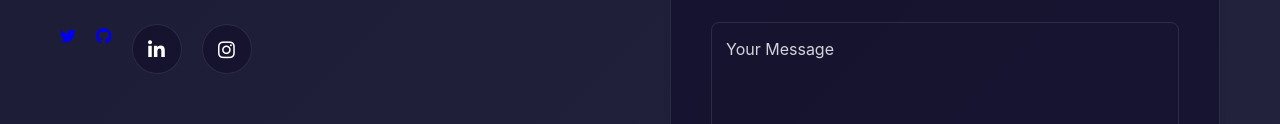
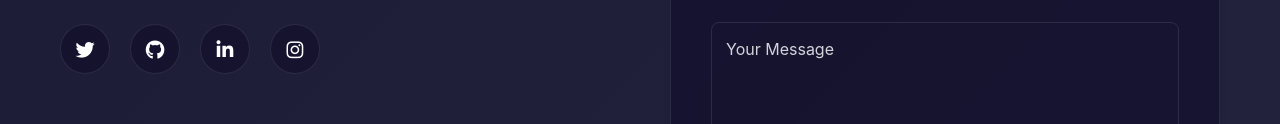
Before and after one commit to Abdallh091/My-portfolio-, a plain HTML site: page index.html in a window 1280 px wide. Shown: the part 4105-4229 px from the top of the page. Drawn offline with nearby package versions, Linux system fonts and the light colour scheme; animation ran at ten frames a second.

Commit message:
Update index.html

```diff
--- a/index.html
+++ b/index.html
@@ -1493,14 +1493,13 @@
               </div>
             </div>
             <div class="social-links">
-              <a href="https://x.com/3bdalluh_Nasser?t=Tt8X3qqHCJUGkoM8XykU_g&s=09" data-tooltip="Twitter">
+              <a href="https://x.com/3bdalluh_Nasser?t=Tt8X3qqHCJUGkoM8XykU_g&s=09" class="social-icon" data-tooltip="Twitter">
                 <i class="fab fa-twitter"></i>
               </a>
-              <a href="https://github.com/Abdallh091" data-tooltip="GitHub">
+              <a href="https://github.com/Abdallh091" class="social-icon" data-tooltip="GitHub">
                 <i class="fab fa-github"></i>
               </a>
-              <a href="
-              https://www.linkedin.com/in/abdallah-nasser-5420b833a?utm_source=share&utm_campaign=share_via&utm_content=profile&utm_medium=android_app" class="social-icon" data-tooltip="LinkedIn">
+              <a href="https://www.linkedin.com/in/abdallah-nasser-5420b833a?utm_source=share&utm_campaign=share_via&utm_content=profile&utm_medium=android_app" class="social-icon" data-tooltip="LinkedIn">
                 <i class="fab fa-linkedin-in"></i>
               </a>
               <a href="https://www.instagram.com/abdallh_nasser777?igsh=MXFqenUxaDN0MTVoeg==" class="social-icon" data-tooltip="Instagram">
```
